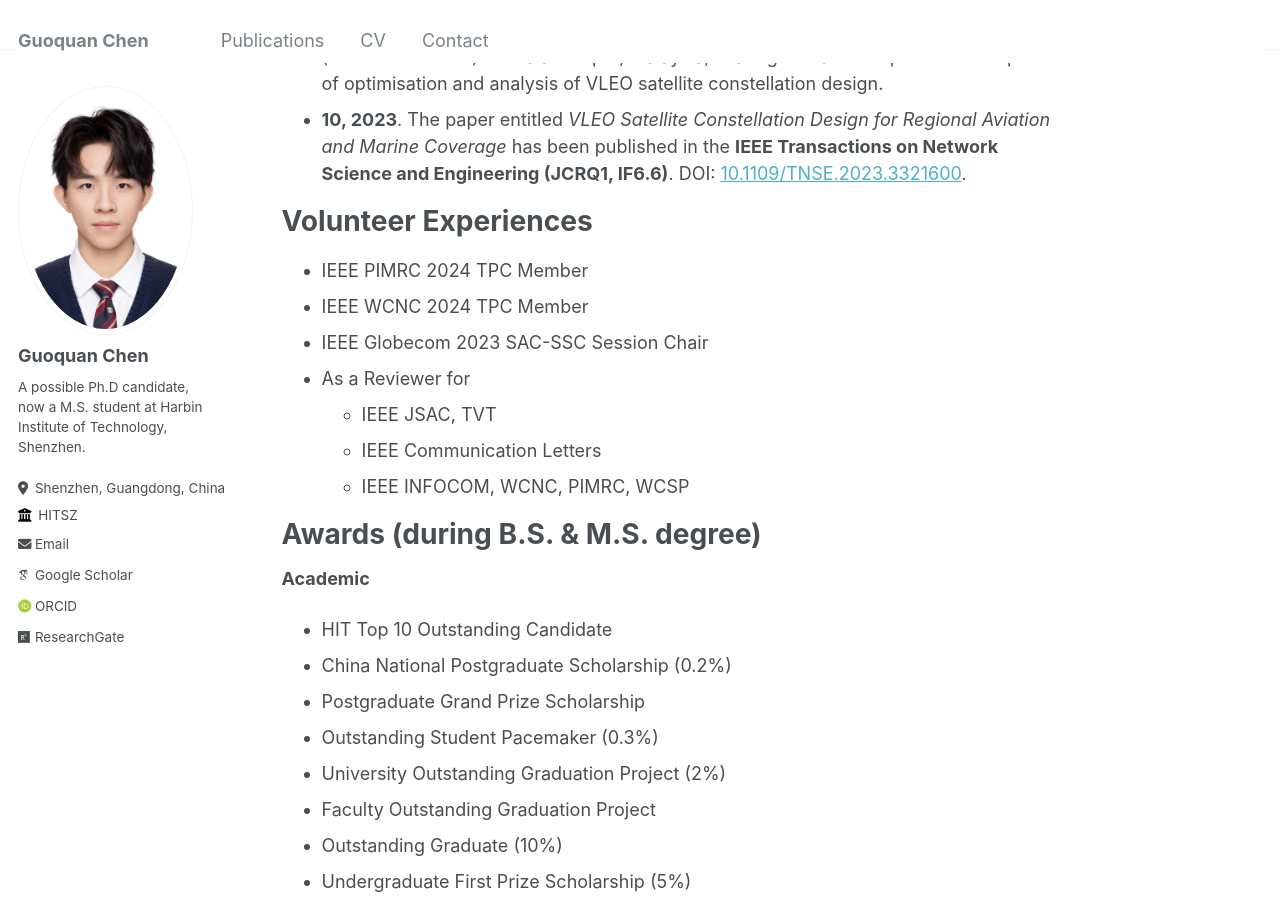
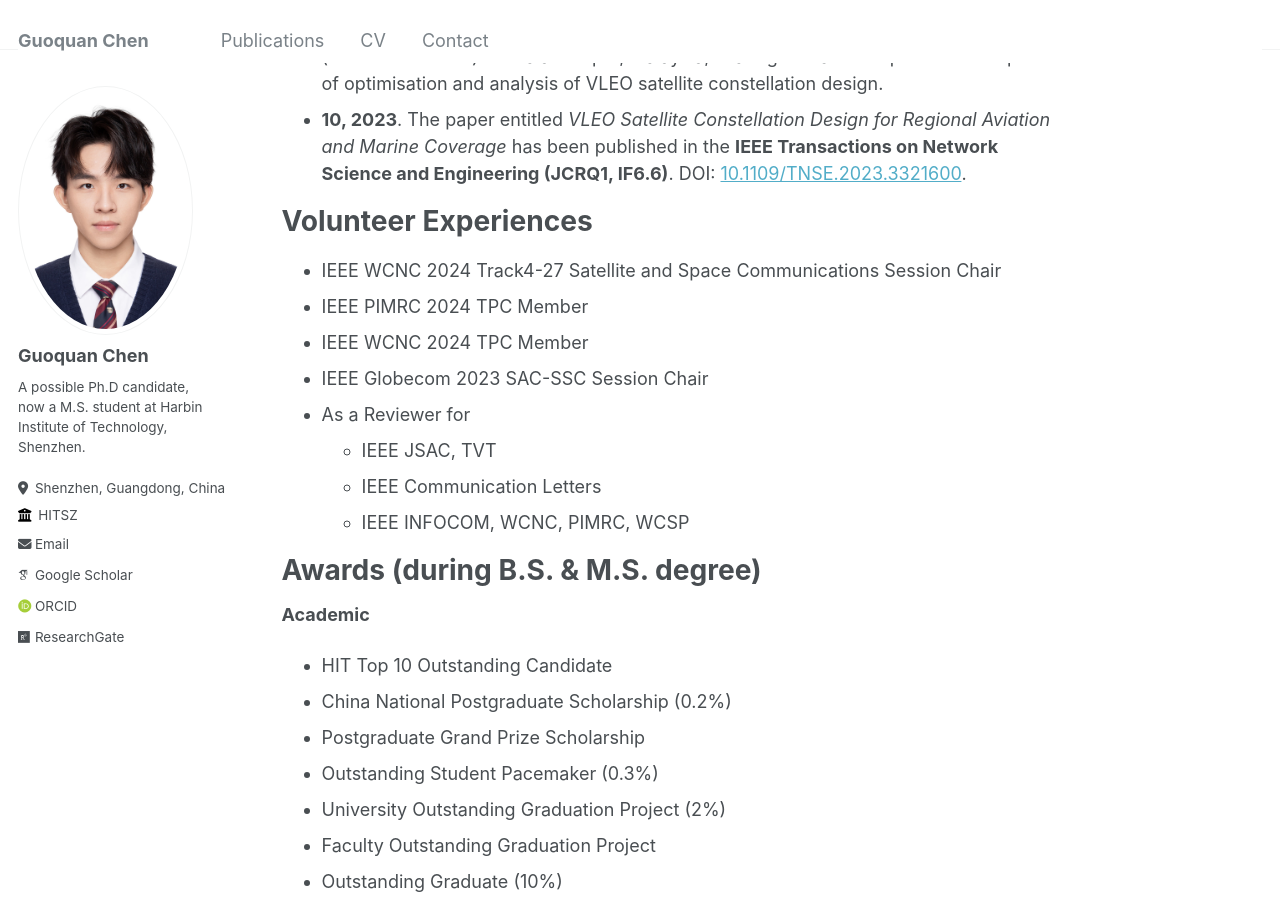
Before and after one commit to John-Chen1223/JohnChen1223.github.io, a Jekyll site: the page built from _pages/about.md, in a window 1280 px wide and 900 px high, scrolled down 724 px. Built offline with Jekyll 4.4.1, drawn with Linux system fonts in a browser that asks for light colours; some web fonts are replaced.

Commit message:
Update_WCNC 2024 Session Chair

```diff
--- a/_pages/about.md
+++ b/_pages/about.md
@@ -23,6 +23,7 @@ News
 
 Volunteer Experiences
 ======
+- IEEE WCNC 2024 Track4-27 Satellite and Space Communications Session Chair
 - IEEE PIMRC 2024 TPC Member
 - IEEE WCNC 2024 TPC Member
 - IEEE Globecom 2023 SAC-SSC Session Chair
```
Also changed, not shown: 2 other files.
